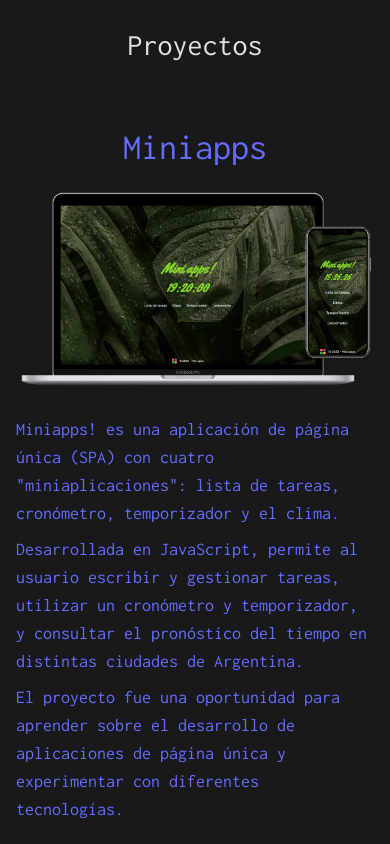
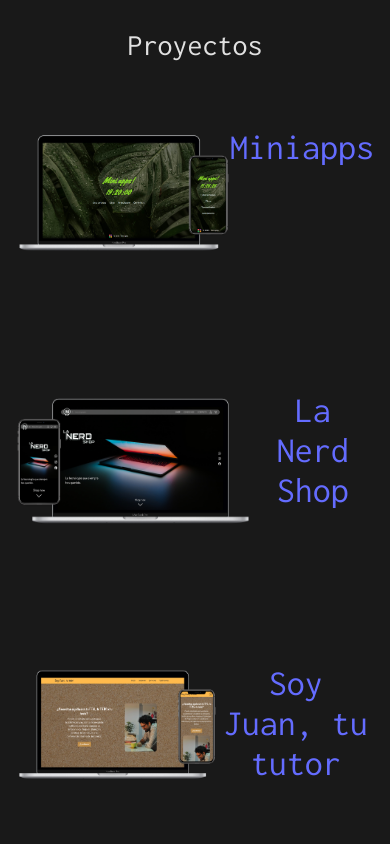
Before and after one commit to nicolasrodriguez3/Portfolio, a React (Vite) app: page / in a window 390 px wide. Shown: the part 1400-2244 px from the top of the page. Built offline with nearby package versions, Linux system fonts and the light colour scheme; a web font is replaced by a local one.

Commit message:
Add section for each project

```diff
--- a/src/App.css
+++ b/src/App.css
@@ -2,6 +2,9 @@
   overflow-x: hidden;
   text-align: center;
   position: relative;
+  display: flex;
+  flex-direction: column;
+  min-height: 100vh;
 }
 
 .footer__bg {
--- a/src/App.jsx
+++ b/src/App.jsx
@@ -1,21 +1,12 @@
-import { Route } from "wouter"
 import "./App.css"
-import AboutMe from "./components/AboutMe"
 import Footer from "./components/Footer"
-import Hero from "./components/Hero"
-import Projects from "./components/Projects"
-import ProjectView from "./views/ProjectView"
+import Router from "./router/Router"
 
 function App() {
 	return (
 		<>
-		<div className="container mx-auto">
-			<Hero />
-			<AboutMe />
-			<Projects />
+			<Router />
 			<Footer />
-
-		</div>
 		</>
 	)
 }
--- a/src/components/EachProject.jsx
+++ b/src/components/EachProject.jsx
@@ -3,8 +3,8 @@ function EachProject({ proyect }, index) {
 	return (
 		<article
 			key={name}
-			className="mb-32">
-			<h3 className="text-4xl col-span-full mb-3">{name}</h3>
+			className="mb-32 flex ">
+
 			<picture className="flex flex-col md:flex-row gap-4">
 				<img
 					src={img}
@@ -13,17 +13,8 @@ function EachProject({ proyect }, index) {
 						index % 2 === 0 ? "md:order-2" : ""
 					} inline-block max-w-[26rem] mx-auto w-full object-contain mb-2`}
 				/>
-				<figcaption  className="md:w-[50%]">
-					{textParagraph?.map((text) => (
-						<p
-							key={text}
-							className="text-left
-							mb-2 text-lg">
-							{text}
-						</p>
-					))}
-				</figcaption>
 			</picture>
+			<h3 className="text-4xl col-span-full mb-3">{name}</h3>
 		</article>
 	)
 }
--- a/src/components/Projects.jsx
+++ b/src/components/Projects.jsx
@@ -1,45 +1,6 @@
-import miniappsImg from "../img/miniapps.png"
-import laNerdShopImg from "../img/la-nerd.png"
-import soyJuanImg from "../img/soy-juan.png"
+import { projects } from "../data/projects"
 import EachProject from "./EachProject"
 import { Link } from "wouter"
-
-const projects = [
-	{
-		name: "Miniapps",
-		img: miniappsImg,
-		textParagraph: [
-			'Miniapps! es una aplicación de página única (SPA) con cuatro "miniaplicaciones": lista de tareas, cronómetro, temporizador y el clima.',
-			"Desarrollada en JavaScript, permite al usuario escribir y gestionar tareas, utilizar un cronómetro y temporizador, y consultar el pronóstico del tiempo en distintas ciudades de Argentina. ",
-			"El proyecto fue una oportunidad para aprender sobre el desarrollo de aplicaciones de página única y experimentar con diferentes tecnologías.",
-		],
-		linkToCode: "https://github.com/nicolasrodriguez3/JS_Coder",
-		linkToSite: "https://nicolasrodriguez3.github.io/JS_Coder/Final-JS/index.html",
-	},
-	{
-		name: "La Nerd Shop",
-		img: laNerdShopImg,
-		textParagraph: [
-			"La Nerd Shop es un proyecto web que realicé junto a otro desarrollador y dos diseñadores UI.",
-			" Se trata de una landing page bajo la temática geek y nerd, con un diseño moderno, colorido y divertido, que refleja la personalidad de la marca y de su público objetivo.",
-			"La página también está preparada para convertirse en un ecommerce en el futuro. Fue creada en React, siguiendo las mejores prácticas de accesibilidad, usabilidad y SEO.",
-			"Estoy muy orgulloso del resultado final y de haber trabajado en equipo con otros profesionales.",
-		],
-		linkToCode: "https://github.com/nicolasrodriguez3/la-nerd-shop",
-		linkToSite: "https://la-nerd-shop.vercel.app/",
-	},
-	{
-		name: "Soy Juan, tu tutor",
-		img: soyJuanImg,
-		textParagraph: [
-			'"Soy Juan, tu tutor" es el resultado de un trabajo colaborativo que realice junto a otro desarrollador web.',
-			"La página web tiene como objetivo presentar a Juan como un tutor experto y confiable, que puede ayudar a sus alumnos y clientes a mejorar sus habilidades y conocimientos.",
-			"Para ello, diseñamos una estructura sencilla y clara, con cuatro secciones principales: inicio, sobre mí, testimonios y contacto. En cada sección, se puede encontrar información relevante sobre Juan, sus servicios, sus alumnos y sus clientes, así como un formulario para enviarle un mensaje.",
-		],
-		linkToCode: "https://github.com/nicolasrodriguez3/la-nerd-shop",
-		linkToSite: "https://la-nerd-shop.vercel.app/",
-	},
-]
 
 export default function Proyects() {
 	return (
@@ -48,14 +9,9 @@ export default function Proyects() {
 			<div className="container mx-auto">
 				{projects.map((proyect, index) => {
 					return (
-						<Link
-							key={index}
-							href="/projects/:id">
+						<Link key={index} href={`/projects/${proyect.id}`}>
 							<a>
-								<EachProject
-									proyect={proyect}
-									index={index}
-								/>
+								<EachProject proyect={proyect} index={index} />
 							</a>
 						</Link>
 					)
--- /dev/null
+++ b/src/data/projects.js
@@ -0,0 +1,43 @@
+import miniappsImg from "../img/miniapps.png"
+import laNerdShopImg from "../img/la-nerd.png"
+import soyJuanImg from "../img/soy-juan.png"
+
+export const projects = [
+	{
+		name: "Miniapps",
+		id: "miniapps",
+		img: miniappsImg,
+		textParagraph: [
+			'Miniapps! es una aplicación de página única (SPA) con cuatro "miniaplicaciones": lista de tareas, cronómetro, temporizador y el clima.',
+			"Desarrollada en JavaScript, permite al usuario escribir y gestionar tareas, utilizar un cronómetro y temporizador, y consultar el pronóstico del tiempo en distintas ciudades de Argentina. ",
+			"El proyecto fue una oportunidad para aprender sobre el desarrollo de aplicaciones de página única y experimentar con diferentes tecnologías.",
+		],
+		linkToCode: "https://github.com/nicolasrodriguez3/JS_Coder",
+		linkToSite: "https://nicolasrodriguez3.github.io/JS_Coder/Final-JS/index.html",
+	},
+	{
+		name: "La Nerd Shop",
+		id: "la_nerd_shop",
+		img: laNerdShopImg,
+		textParagraph: [
+			"La Nerd Shop es un proyecto web que realicé junto a otro desarrollador y dos diseñadores UI.",
+			" Se trata de una landing page bajo la temática geek y nerd, con un diseño moderno, colorido y divertido, que refleja la personalidad de la marca y de su público objetivo.",
+			"La página también está preparada para convertirse en un ecommerce en el futuro. Fue creada en React, siguiendo las mejores prácticas de accesibilidad, usabilidad y SEO.",
+			"Estoy muy orgulloso del resultado final y de haber trabajado en equipo con otros profesionales.",
+		],
+		linkToCode: "https://github.com/nicolasrodriguez3/la-nerd-shop",
+		linkToSite: "https://la-nerd-shop.vercel.app/",
+	},
+	{
+		name: "Soy Juan, tu tutor",
+		id: "soy_juan_tu_tutor",
+		img: soyJuanImg,
+		textParagraph: [
+			'"Soy Juan, tu tutor" es el resultado de un trabajo colaborativo que realice junto a otro desarrollador web.',
+			"La página web tiene como objetivo presentar a Juan como un tutor experto y confiable, que puede ayudar a sus alumnos y clientes a mejorar sus habilidades y conocimientos.",
+			"Para ello, diseñamos una estructura sencilla y clara, con cuatro secciones principales: inicio, sobre mí, testimonios y contacto. En cada sección, se puede encontrar información relevante sobre Juan, sus servicios, sus alumnos y sus clientes, así como un formulario para enviarle un mensaje.",
+		],
+		linkToCode: "https://github.com/nicolasrodriguez3/la-nerd-shop",
+		linkToSite: "https://la-nerd-shop.vercel.app/",
+	},
+]
--- a/src/main.jsx
+++ b/src/main.jsx
@@ -1,13 +1,11 @@
 import React from "react"
 import ReactDOM from "react-dom/client"
-import { Route } from "wouter"
-import App from "./App.jsx"
+import App from "./App"
+
 import "./index.css"
-import ProjectView from "./views/ProjectView.jsx"
 
 ReactDOM.createRoot(document.getElementById("root")).render(
 	<React.StrictMode>
-		<Route path="/" component={App} />
-		<Route path="/projects/:id" component={ProjectView} />
+		<App />
 	</React.StrictMode>
 )
--- /dev/null
+++ b/src/router/Router.jsx
@@ -0,0 +1,12 @@
+import { Route } from "wouter"
+import ProjectView from "../views/ProjectView.jsx"
+import HomeView from "../views/HomeView.jsx"
+
+export default function Router() {
+	return (
+		<>
+			<Route path="/" component={HomeView} />
+			<Route path="/projects/:id" component={ProjectView} />
+		</>
+	)
+}
--- /dev/null
+++ b/src/views/HomeView.jsx
@@ -0,0 +1,15 @@
+import AboutMe from "../components/AboutMe"
+import Hero from "../components/Hero"
+import Projects from "../components/Projects"
+
+export default function HomeView() {
+	return (
+		<>
+			<div className="container mx-auto">
+				<Hero />
+				<AboutMe />
+				<Projects />
+			</div>
+		</>
+	)
+}
--- a/src/views/ProjectView.jsx
+++ b/src/views/ProjectView.jsx
@@ -1,6 +1,34 @@
-export default function ProjectView() {
+import { Link } from "wouter"
+import { projects } from "../data/projects"
 
+export default function ProjectView({ params }) {
+	const project = projects.find((eachProject) => eachProject.id === params.id)
+
+	if (!project)
+		return (
+			<div className="flex-grow flex flex-col justify-center items-center gap-4">
+				<p>No existe el proyecto</p>
+				<Link href="/">
+					<a>Volver</a>
+				</Link>
+			</div>
+		)
 	return (
-		<div>ProjectView</div>
+		<div className="flex-grow">
+			<h2>{project.name}</h2>
+			<picture className="flex flex-col gap-6 lg:flex-row">
+				<img src={project.img} alt="Imagen del sitio web finalizado" className="object-contain"/>
+				<figcaption>
+					{project.textParagraph.map((text) => (
+						<p
+							key={text}
+							className="text-left
+				mb-2 text-lg">
+							{text}
+						</p>
+					))}
+				</figcaption>
+			</picture>
+		</div>
 	)
 }
```
